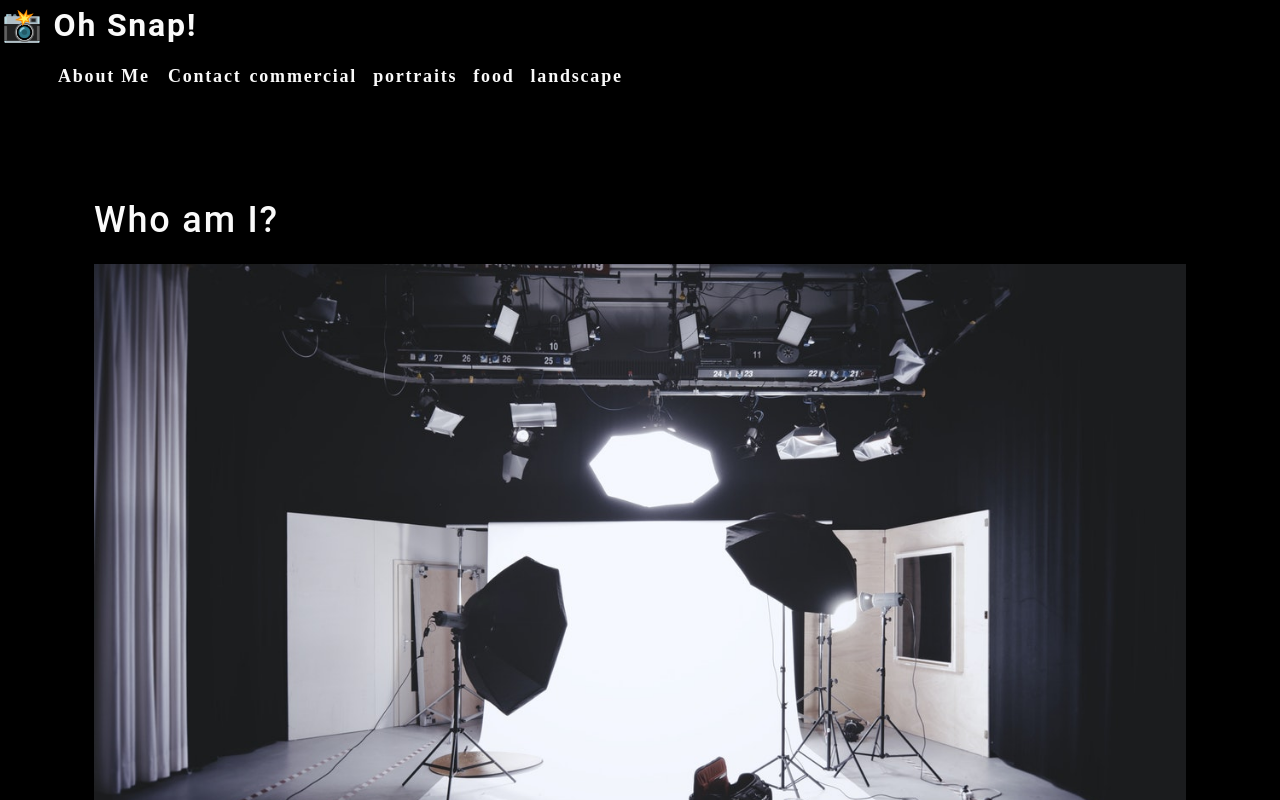
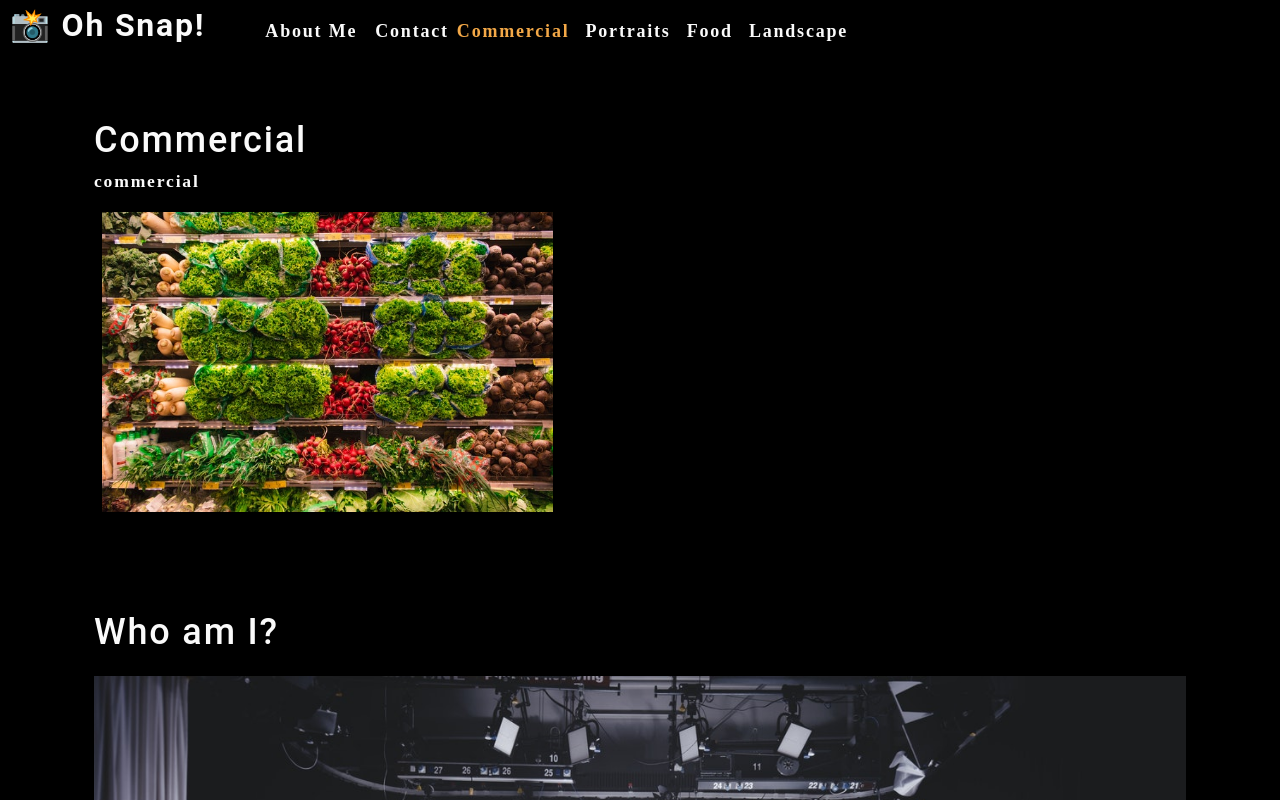
Before and after one commit to campbefs/photo-port, a React (Create React App) app: page / in a window 1280 px wide. Shown: the top 800 px of the page. Built offline with nearby package versions, Linux system fonts and the light colour scheme.

Commit message:
useEffect and raised the state of category

```diff
--- a/src/App.js
+++ b/src/App.js
@@ -1,13 +1,33 @@
-import React from 'react';
+import React, { useState } from 'react';
 import Nav from './components/Nav';
 import About from './components/About';
+import Gallery from "./components/Gallery";
 
 function App() {
+
+  const [categories] = useState([
+      {
+        name: "commercial",
+        description: "Photos of grocery stores, food trucks, and other commercial projects",
+      },
+      { name: "portraits", description: "Portraits of people in my life" },
+      { name: "food", description: "Delicious delicacies" },
+      { name: "landscape", description: "Fields, farmhouses, waterfalls, and the beauty of nature" },
+  ]);
+  const [currentCategory, setCurrentCategory] = useState(categories[0]);
+
   return (
     <div>
-      <Nav></Nav>
+      <Nav
+        categories={categories}
+        setCurrentCategory={setCurrentCategory}
+        currentCategory={currentCategory}
+      ></Nav>
       <main>
-        <About></About>
+        <div>
+          <Gallery></Gallery>
+          <About></About>
+        </div>
       </main>
     </div>
   );
--- /dev/null
+++ b/src/components/Gallery/index.js
@@ -0,0 +1,26 @@
+import React from 'react';
+import { capitalizeFirstLetter } from '../../utils/helpers';
+import photo from "../../assets/small/commercial/0.jpg";
+
+function Gallery() {
+
+  const currentCategory = {
+    name: "commercial",
+    description: "Photos of grocery stores, food trucks, and other commercial projects",
+  };
+  return (
+    <section>
+      <h1>{capitalizeFirstLetter(currentCategory.name)}</h1>
+      <p>{currentCategory.name}</p>
+      <div>
+        <img
+          src={photo}
+          alt="Commercial Example"
+          className="img-thumbnail mx-1"
+        />
+      </div>
+    </section>
+  );
+}
+
+export default Gallery;
--- a/src/components/Nav/index.js
+++ b/src/components/Nav/index.js
@@ -1,23 +1,21 @@
-import React from 'react';
+import React, { useEffect } from 'react';
+import { capitalizeFirstLetter } from "../../utils/helpers";
 
-function Nav() {
+function Nav(props) {
 
-  const categories = [
-    {
-      name: "commercial",
-      description: "Photos of grocery stores, food trucks, and other commercial projects",
-    },
-    { name: "portraits", description: "Portraits of people in my life" },
-    { name: "food", description: "Delicious delicacies" },
-    { name: "landscape", description: "Fields, farmhouses, waterfalls, and the beauty of nature" },
-  ]
+  const {
+    categories = [],
+    setCurrentCategory,
+    currentCategory,
+  } = props; // destructure props
 
-  function categorySelected(name) {
-    console.log(`${name} clicked`);
-  }
+
+  useEffect(() => {
+    document.title = capitalizeFirstLetter(currentCategory.name);
+  }, [currentCategory]);
 
   return (
-    <header>
+    <header className="flex-row px-1">
       <h2>
         <a data-testid="link" href="/">
           <span role="img" aria-label="camera"> 📸</span> Oh Snap!
@@ -38,16 +36,17 @@
 
           {categories.map((category) => (
             <li
-              className="mx-1"
+              className={`mx-1 ${currentCategory.name === category.name && 'navActive'}`}
               key={category.name}
             >
-              <span onClick={() => categorySelected(category.name)} >
-                {category.name}
+              <span onClick={() => setCurrentCategory(category)} >
+                {capitalizeFirstLetter(category.name)}
               </span>
             </li>
           ))}
 
         </ul>
+
       </nav>
     </header>
   );
```
